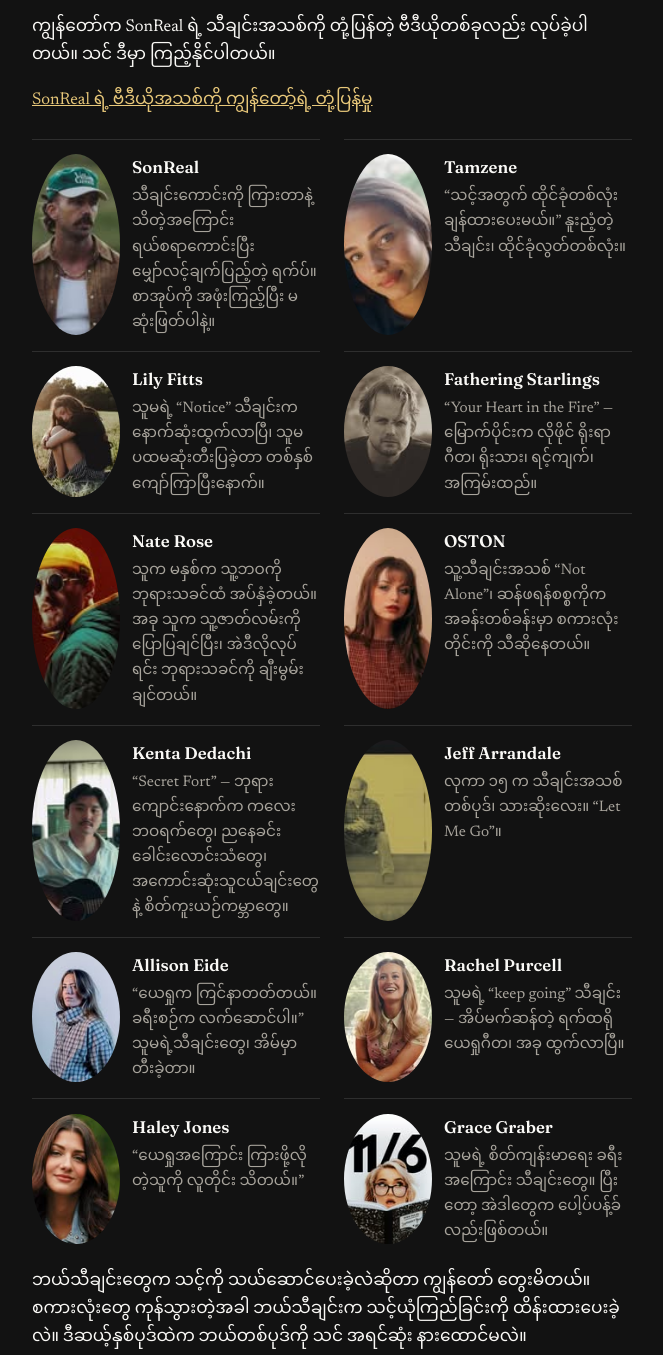
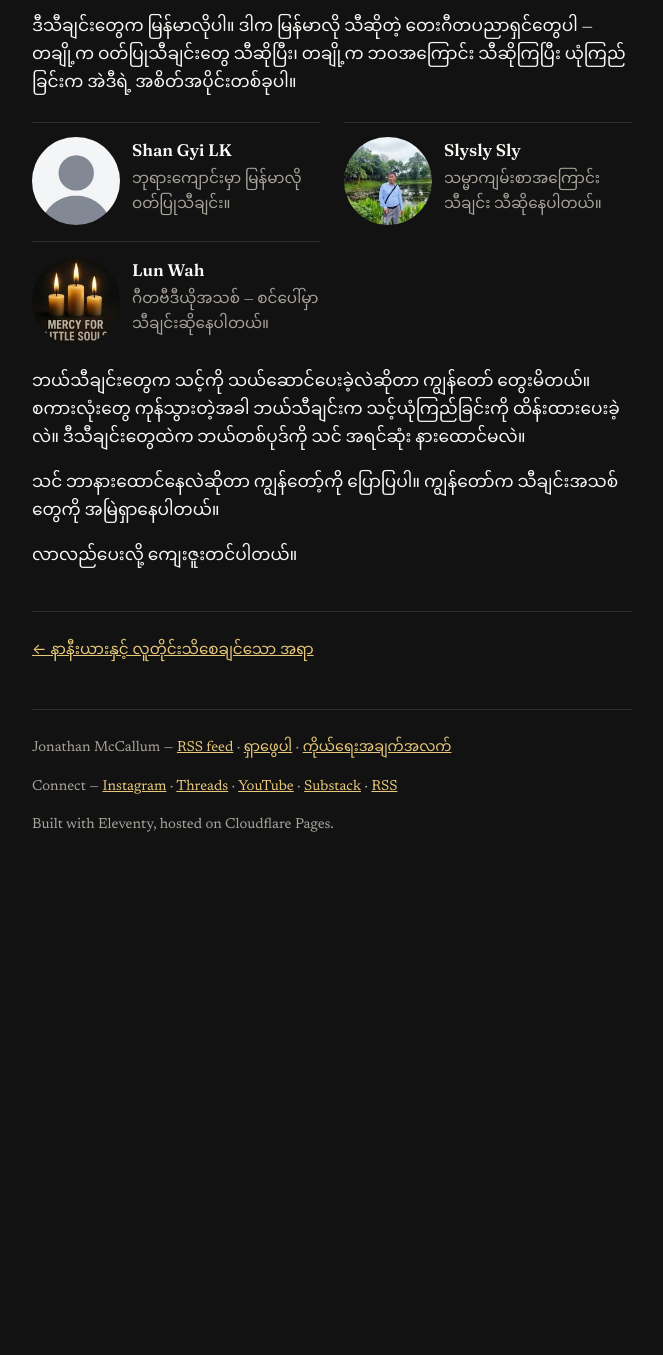
Before and after one commit to streamjonathan/jonathanmccallum-my, an Eleventy site: page content/posts/2026-11-23-music-and-faith.md in a window 1280 px wide. Shown: the part 737-2092 px from the top of the page, without its empty margins (308-971 px from the left). After the commit the page ends 1636 px from the top, so only its background shows below. Built offline with nearby package versions, Linux system fonts and the light colour scheme; Eleventy itself is replaced by a stand-in of ours; files that its build step writes are made by us from their sources.

Commit message:
Music and Faith: feature local-language musicians (3 artists) [my]

```diff
--- a/content/posts/2026-11-23-music-and-faith.md
+++ b/content/posts/2026-11-23-music-and-faith.md
@@ -3,7 +3,7 @@ title: "ဂီတနှင့် ယုံကြည်ခြင်း"
 date: 2026-11-23
 slug: music-and-faith
 draft: false
-shareImage: /images/music-faith/sonreal.jpg
+shareImage: /images/music-faith/chanaye64.jpg
 ---
 
 ကျွန်တော်က Instagram မှာ တေးဂီတပညာရှင်တွေကို နားထောင်ရင်း အချိန်အများကြီး ကုန်ဆုံးပါတယ်။ အခုတလော ကျွန်တော် နားထောင်နေတဲ့ သူတွေထဲက တချို့ပါ။
@@ -14,74 +14,27 @@ shareImage: /images/music-faith/sonreal.jpg
 
 သူတို့အားလုံး ဝတ်ပြုသီချင်းတွေ သီဆိုနေတာမဟုတ်ပါဘူး။ အများစုက ဘဝအကြောင်းပဲ သီဆိုနေကြတာ၊ ယုံကြည်ခြင်းက အဲဒီရဲ့ အစိတ်အပိုင်းတစ်ခုပါ။ အဲဒါက ကျွန်တော် သူတို့ကို သဘောကျတဲ့အချက်ပါ။ သီချင်းကို Instagram မှာ ကြည့်ဖို့ ကတ်ကို နှိပ်လိုက်ပါ။
 
-ကျွန်တော်က SonReal ရဲ့ သီချင်းအသစ်ကို တုံ့ပြန်တဲ့ ဗီဒီယိုတစ်ခုလည်း လုပ်ခဲ့ပါတယ်။ သင် ဒီမှာ ကြည့်နိုင်ပါတယ်။
-
-[SonReal ရဲ့ ဗီဒီယိုအသစ်ကို ကျွန်တော့်ရဲ့ တုံ့ပြန်မှု](https://www.youtube.com/shorts/wePjZMr6beE)
+ဒီသီချင်းတွေက မြန်မာလိုပါ။ ဒါက မြန်မာလို သီဆိုတဲ့ တေးဂီတပညာရှင်တွေပါ — တချို့က ဝတ်ပြုသီချင်းတွေ သီဆိုပြီး၊ တချို့က ဘဝအကြောင်း သီဆိုကြပြီး ယုံကြည်ခြင်းက အဲဒီရဲ့ အစိတ်အပိုင်းတစ်ခုပါ။
 
 <div class="ig-grid">
-<a class="ig-card" href="https://www.instagram.com/reel/DgBgmKwB84s/" target="_blank" rel="noopener">
-<img class="ig-card__img" src="/images/music-faith/sonreal.jpg" alt="SonReal" loading="lazy" width="150" height="150">
-<span class="ig-card__text"><span class="ig-card__name">SonReal</span>
-<span class="ig-card__note">သီချင်းကောင်းကို ကြားတာနဲ့ သိတဲ့အကြောင်း ရယ်စရာကောင်းပြီး မျှော်လင့်ချက်ပြည့်တဲ့ ရက်ပ်။ စာအုပ်ကို အဖုံးကြည့်ပြီး မဆုံးဖြတ်ပါနဲ့။</span></span>
+<a class="ig-card" href="https://www.instagram.com/reel/DewXAEEiiEY/" target="_blank" rel="noopener">
+<img class="ig-card__img" src="/images/music-faith/chanaye64.jpg" alt="Shan Gyi LK" loading="lazy" width="150" height="150">
+<span class="ig-card__text"><span class="ig-card__name">Shan Gyi LK</span>
+<span class="ig-card__note">ဘုရားကျောင်းမှာ မြန်မာလို ဝတ်ပြုသီချင်း။</span></span>
 </a>
-<a class="ig-card" href="https://www.instagram.com/reel/DgDnpYFAUjr/" target="_blank" rel="noopener">
-<img class="ig-card__img" src="/images/music-faith/tamzene.jpg" alt="Tamzene" loading="lazy" width="150" height="150">
-<span class="ig-card__text"><span class="ig-card__name">Tamzene</span>
-<span class="ig-card__note">“သင့်အတွက် ထိုင်ခုံတစ်လုံး ချန်ထားပေးမယ်။” နူးညံ့တဲ့သီချင်း၊ ထိုင်ခုံလွတ်တစ်လုံး။</span></span>
+<a class="ig-card" href="https://www.instagram.com/reel/DegPLiejifV/" target="_blank" rel="noopener">
+<img class="ig-card__img" src="/images/music-faith/slysly1694.jpg" alt="Slysly Sly" loading="lazy" width="150" height="150">
+<span class="ig-card__text"><span class="ig-card__name">Slysly Sly</span>
+<span class="ig-card__note">သမ္မာကျမ်းစာအကြောင်း သီချင်း သီဆိုနေပါတယ်။</span></span>
 </a>
-<a class="ig-card" href="https://www.instagram.com/reel/Df5X6L3K-3W/" target="_blank" rel="noopener">
-<img class="ig-card__img" src="/images/music-faith/lilyfittsmusic.jpg" alt="Lily Fitts" loading="lazy" width="150" height="150">
-<span class="ig-card__text"><span class="ig-card__name">Lily Fitts</span>
-<span class="ig-card__note">သူမရဲ့ “Notice” သီချင်းက နောက်ဆုံးထွက်လာပြီ၊ သူမ ပထမဆုံးတီးပြခဲ့တာ တစ်နှစ်ကျော်ကြာပြီးနောက်။</span></span>
-</a>
-<a class="ig-card" href="https://www.instagram.com/reel/DgE-ybeI6ko/" target="_blank" rel="noopener">
-<img class="ig-card__img" src="/images/music-faith/fatheringstarlings.jpg" alt="Fathering Starlings" loading="lazy" width="150" height="150">
-<span class="ig-card__text"><span class="ig-card__name">Fathering Starlings</span>
-<span class="ig-card__note">“Your Heart in the Fire” — မြောက်ပိုင်းက လိုဖိုင် ရိုးရာဂီတ၊ ရိုးသား၊ ရင့်ကျက်၊ အကြမ်းထည်။</span></span>
-</a>
-<a class="ig-card" href="https://www.instagram.com/reel/DfkSMZhpium/" target="_blank" rel="noopener">
-<img class="ig-card__img" src="/images/music-faith/naterosemusic.jpg" alt="Nate Rose" loading="lazy" width="150" height="150">
-<span class="ig-card__text"><span class="ig-card__name">Nate Rose</span>
-<span class="ig-card__note">သူက မနှစ်က သူ့ဘဝကို ဘုရားသခင်ထံ အပ်နှံခဲ့တယ်။ အခု သူက သူ့ဇာတ်လမ်းကို ပြောပြချင်ပြီး၊ အဲဒီလိုလုပ်ရင်း ဘုရားသခင်ကို ချီးမွမ်းချင်တယ်။</span></span>
-</a>
-<a class="ig-card" href="https://www.instagram.com/p/DgBMyeNkkyO/" target="_blank" rel="noopener">
-<img class="ig-card__img" src="/images/music-faith/ostonmusic.jpg" alt="OSTON" loading="lazy" width="150" height="150">
-<span class="ig-card__text"><span class="ig-card__name">OSTON</span>
-<span class="ig-card__note">သူ့သီချင်းအသစ် “Not Alone”၊ ဆန်ဖရန်စစ္စကိုက အခန်းတစ်ခန်းမှာ စကားလုံးတိုင်းကို သီဆိုနေတယ်။</span></span>
-</a>
-<a class="ig-card" href="https://www.instagram.com/reel/Df1qtokoyBh/" target="_blank" rel="noopener">
-<img class="ig-card__img" src="/images/music-faith/kenta_dedachi.jpg" alt="Kenta Dedachi" loading="lazy" width="150" height="150">
-<span class="ig-card__text"><span class="ig-card__name">Kenta Dedachi</span>
-<span class="ig-card__note">“Secret Fort” — ဘုရားကျောင်းနောက်က ကလေးဘဝရက်တွေ၊ ညနေခင်းခေါင်းလောင်းသံတွေ၊ အကောင်းဆုံးသူငယ်ချင်းတွေနဲ့ စိတ်ကူးယဉ်ကမ္ဘာတွေ။</span></span>
-</a>
-<a class="ig-card" href="https://www.instagram.com/reel/DfCRnSiPXa5/" target="_blank" rel="noopener">
-<img class="ig-card__img" src="/images/music-faith/jeffarrandale.jpg" alt="Jeff Arrandale" loading="lazy" width="150" height="150">
-<span class="ig-card__text"><span class="ig-card__name">Jeff Arrandale</span>
-<span class="ig-card__note">လုကာ ၁၅ က သီချင်းအသစ်တစ်ပုဒ်၊ သားဆိုးလေး။ “Let Me Go”။</span></span>
-</a>
-<a class="ig-card" href="https://www.instagram.com/reel/Df71X0lzZsN/" target="_blank" rel="noopener">
-<img class="ig-card__img" src="/images/music-faith/allison_eide.jpg" alt="Allison Eide" loading="lazy" width="150" height="150">
-<span class="ig-card__text"><span class="ig-card__name">Allison Eide</span>
-<span class="ig-card__note">“ယေရှုက ကြင်နာတတ်တယ်။ ခရီးစဉ်က လက်ဆောင်ပါ။” သူမရဲ့သီချင်းတွေ၊ အိမ်မှာ တီးခဲ့တာ။</span></span>
-</a>
-<a class="ig-card" href="https://www.instagram.com/reel/DgD31mXBDcn/" target="_blank" rel="noopener">
-<img class="ig-card__img" src="/images/music-faith/rachelpurcellmusic.jpg" alt="Rachel Purcell" loading="lazy" width="150" height="150">
-<span class="ig-card__text"><span class="ig-card__name">Rachel Purcell</span>
-<span class="ig-card__note">သူမရဲ့ “keep going” သီချင်း — အိပ်မက်ဆန်တဲ့ ရက်ထရို ယေရှုဂီတ၊ အခု ထွက်လာပြီ။</span></span>
-</a>
-<a class="ig-card" href="https://www.instagram.com/reel/Df9vziqCJtC/" target="_blank" rel="noopener">
-<img class="ig-card__img" src="/images/music-faith/haleyjonesofficial.jpg" alt="Haley Jones" loading="lazy" width="150" height="150">
-<span class="ig-card__text"><span class="ig-card__name">Haley Jones</span>
-<span class="ig-card__note">“ယေရှုအကြောင်း ကြားဖို့လိုတဲ့သူကို လူတိုင်း သိတယ်။”</span></span>
-</a>
-<a class="ig-card" href="https://www.instagram.com/reel/DgAmATaizM0/" target="_blank" rel="noopener">
-<img class="ig-card__img" src="/images/music-faith/gracegrabermusic.jpg" alt="Grace Graber" loading="lazy" width="150" height="150">
-<span class="ig-card__text"><span class="ig-card__name">Grace Graber</span>
-<span class="ig-card__note">သူမရဲ့ စိတ်ကျန်းမာရေး ခရီးအကြောင်း သီချင်းတွေ။ ပြီးတော့ အဲဒါတွေက ပေါ့ပ်ပန့်ခ်လည်းဖြစ်တယ်။</span></span>
+<a class="ig-card" href="https://www.instagram.com/p/Dba5a-Zm9vp/" target="_blank" rel="noopener">
+<img class="ig-card__img" src="/images/music-faith/lawrislazum.jpg" alt="Lun Wah" loading="lazy" width="150" height="150">
+<span class="ig-card__text"><span class="ig-card__name">Lun Wah</span>
+<span class="ig-card__note">ဂီတဗီဒီယိုအသစ် — စင်ပေါ်မှာ သီချင်းဆိုနေပါတယ်။</span></span>
 </a>
 </div>
 
-ဘယ်သီချင်းတွေက သင့်ကို သယ်ဆောင်ပေးခဲ့လဲဆိုတာ ကျွန်တော် တွေးမိတယ်။ စကားလုံးတွေ ကုန်သွားတဲ့အခါ ဘယ်သီချင်းက သင့်ယုံကြည်ခြင်းကို ထိန်းထားပေးခဲ့လဲ။ ဒီဆယ့်နှစ်ပုဒ်ထဲက ဘယ်တစ်ပုဒ်ကို သင် အရင်ဆုံး နားထောင်မလဲ။
+ဘယ်သီချင်းတွေက သင့်ကို သယ်ဆောင်ပေးခဲ့လဲဆိုတာ ကျွန်တော် တွေးမိတယ်။ စကားလုံးတွေ ကုန်သွားတဲ့အခါ ဘယ်သီချင်းက သင့်ယုံကြည်ခြင်းကို ထိန်းထားပေးခဲ့လဲ။ ဒီသီချင်းတွေထဲက ဘယ်တစ်ပုဒ်ကို သင် အရင်ဆုံး နားထောင်မလဲ။
 
 သင် ဘာနားထောင်နေလဲဆိုတာ ကျွန်တော့်ကို ပြောပြပါ။ ကျွန်တော်က သီချင်းအသစ်တွေကို အမြဲရှာနေပါတယ်။
 
```
Also changed, not shown: content/images/music-faith/chanaye64.jpg (added), content/images/music-faith/lawrislazum.jpg (added), content/images/music-faith/slysly1694.jpg (added).
